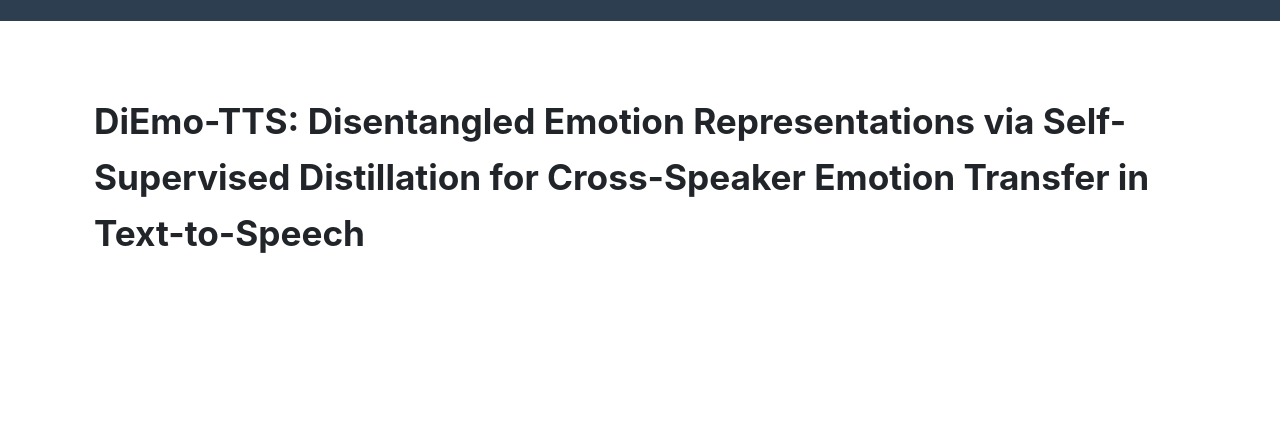
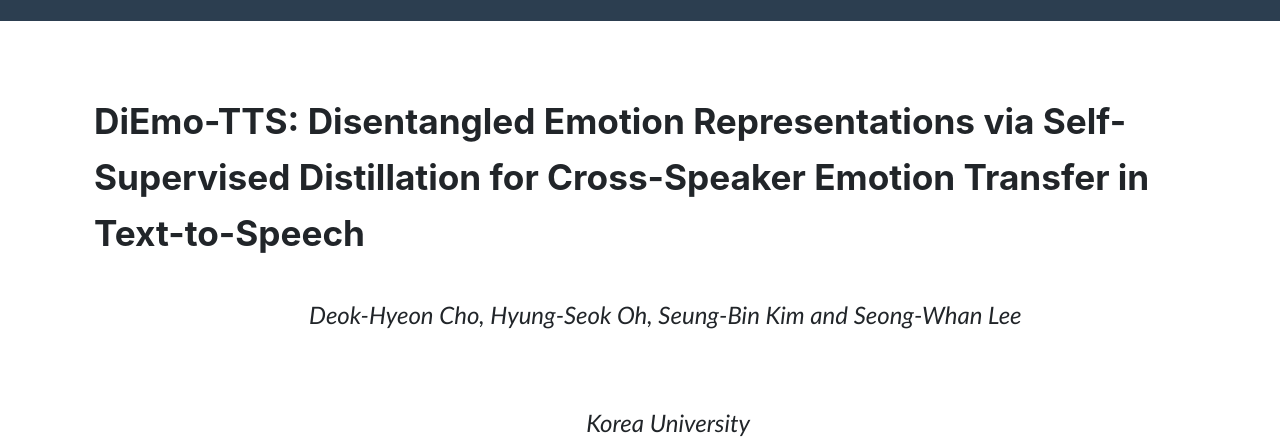
Before and after one commit to Choddeok/DiEmo-TTS-Demo, a plain HTML site: page index.html in a window 1280 px wide. Shown: the part 107-544 px from the top of the page. Drawn offline with nearby package versions, Linux system fonts and the light colour scheme; a script that the page names is missing; a web font is replaced by a local one.

Commit message:
Update index.html

```diff
--- a/index.html
+++ b/index.html
@@ -186,12 +186,11 @@
         <h1 class="masthead-heading mb-0">
           DiEmo-TTS: Disentangled Emotion Representations via Self-Supervised Distillation for Cross-Speaker Emotion Transfer in Text-to-Speech
         </h1>
-        <!-- Masthead Subheading-->
-        <!-- <p
-          class="pre-wrap masthead-subheading font-weight-light mb-0 font-italic"
-        >
-          Hyung-Seok Oh, Sang-Hoon Lee and Seong-Whan Lee
-        </p> -->
+        <p class="pre-wrap masthead-subheading font-weight-light mb-0 font-italic" style="text-align: center;">
+          Deok-Hyeon Cho, Hyung-Seok Oh, Seung-Bin Kim and Seong-Whan Lee
+          <br>
+          Korea University
+        </p>
       </div>
     </header>
 
```
